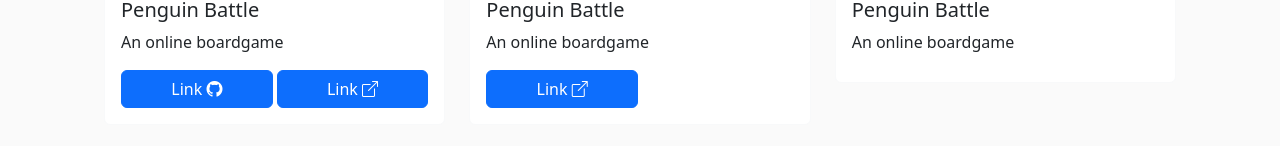
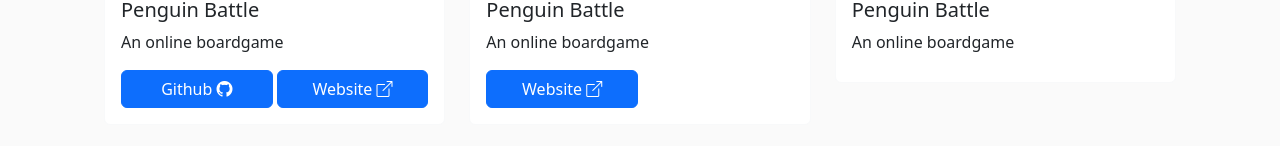
Before and after one commit to yuhueilee/wendyfolio, a React (Create React App) app: page / in a window 1280 px wide. Shown: the part 344-490 px from the top of the page. Built offline with nearby package versions, Linux system fonts and the light colour scheme.

Commit message:
Add label helper func, update test cases

```diff
--- a/src/components/button/index.tsx
+++ b/src/components/button/index.tsx
@@ -12,7 +12,7 @@ function ButtonItem({ links }: { links: Array<string> }): JSX.Element {
                     target="_black"
                     className="w-100"
                 >
-                    Link {Icon(link)}
+                    {Label(link)} {Icon(link)}
                 </Button>
             </Col>
         );
@@ -24,6 +24,14 @@ function ButtonItem({ links }: { links: Array<string> }): JSX.Element {
     );
 }
 
+const Label = (link: string): string => {
+    if (link.includes("github")) {
+        return "Github";
+    }
+
+    return "Website";
+};
+
 const Icon = (link: string): JSX.Element => {
     if (link.includes("github")) {
         return <i className="bi bi-github"></i>;
```
Also changed, not shown: 1 other file (tests, documents, lock files or other folders).
